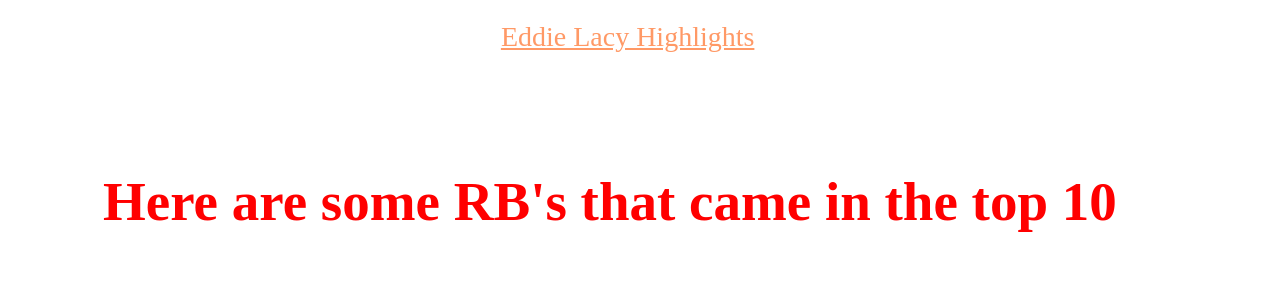
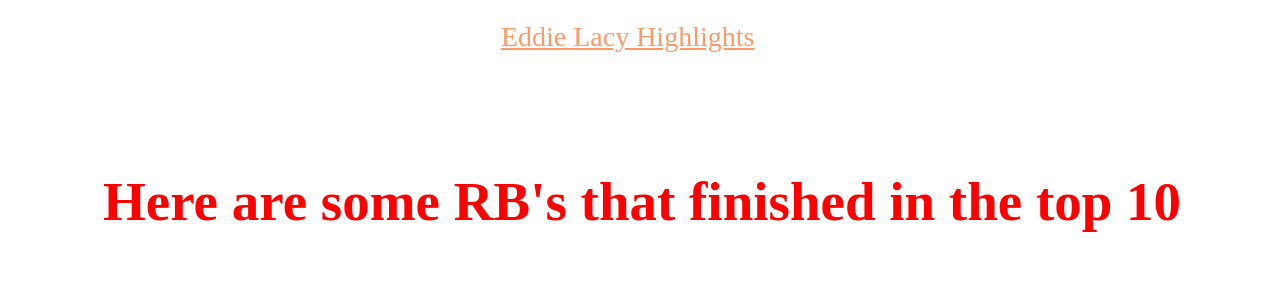
Before and after one commit to JRob1991/RB-Top-5, a plain HTML site: page index.html in a window 1280 px wide. Shown: the part 4222-4505 px from the top of the page. Drawn offline with Linux system fonts and the light colour scheme.

Commit message:
Cleaned tags up

```diff
--- a/index.html
+++ b/index.html
@@ -1,10 +1,10 @@
 <!DOCTYPE html>
-<head>
+ <head>
 <link rel="stylesheet" type="text/css" href="main.css">
 <html>
   <title>Top RB's</title>
   <h1 class="big-centered-text">Top 5 Running Back's</h1>
-</head>
+ </head>
 <body>
 <ol>
 
@@ -33,7 +33,7 @@
       <p>Eddie Lacy is still new to this game, but he is absolutely dominant. If you had Aaron Rodgers on your team you may be too... but he's a younger version of Marshawn Lynch and he runs just like him too. But he's a bit quicker and has amazing upside and potential. This could be the year where he completely dominates.</p>
         <a href="https://www.youtube.com/watch?v=wFKWlG2q90I">Eddie Lacy Highlights</a>
 
-  <h2>Here are some RB's that came in the top 10</h2>
+  <h2>Here are some RB's that finished in the top 10</h2>
 
     <img src="http://a2.fssta.com/content/dam/fsdigital/RSN/South/2014/9/30/FANTASY14-LB-bre-RJ-penner-ML-nich.vadapt.620.high.80.jpg">
 
```
